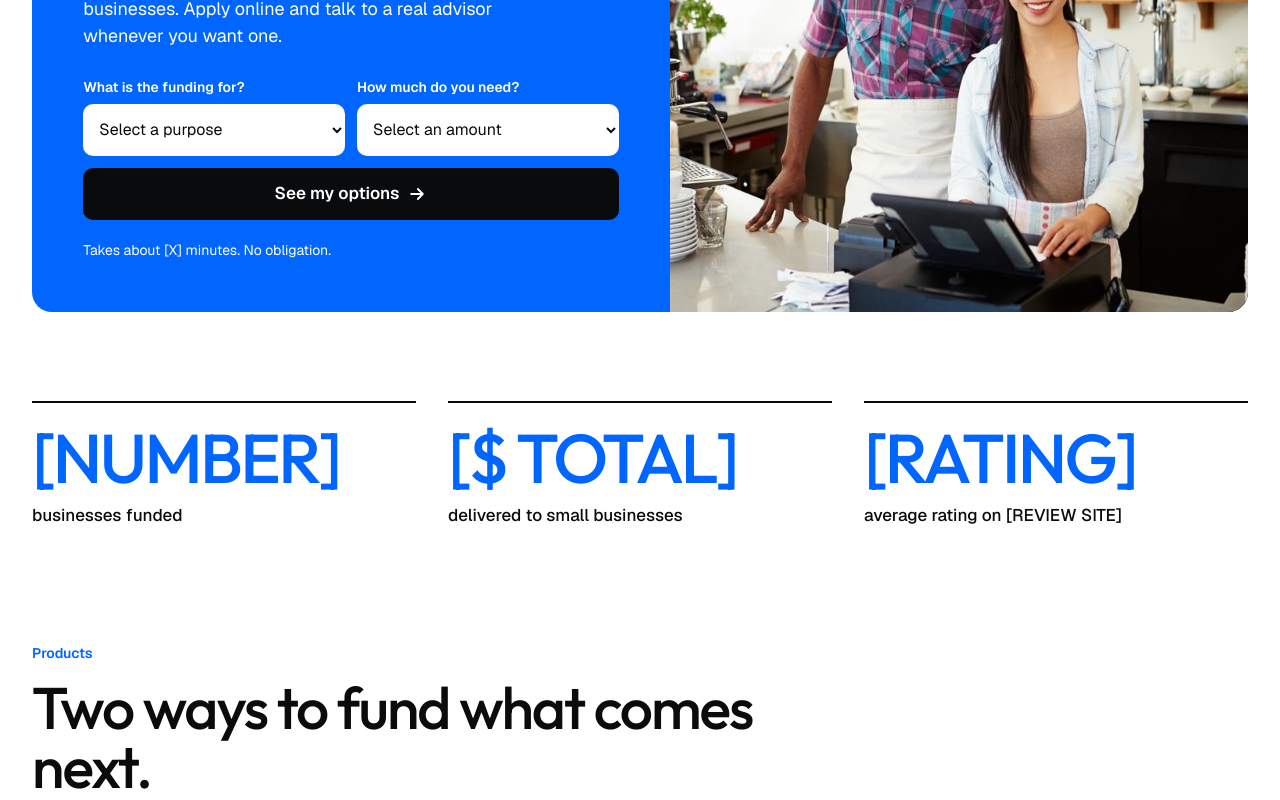
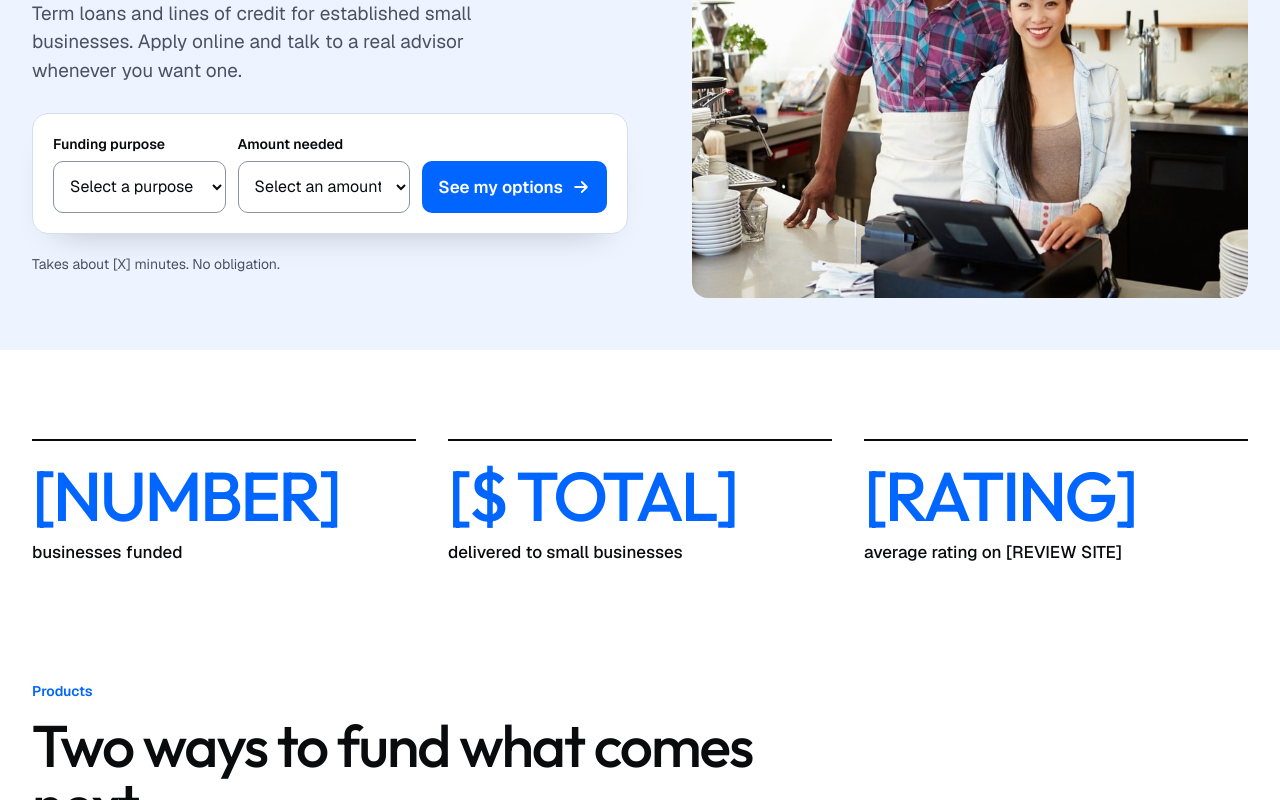
Before and after one commit to samson-ops/capdeck-business-loans, a plain HTML site: page index.html in a window 1280 px wide. Shown: the part 280-1080 px from the top of the page. Drawn offline with nearby package versions, Linux system fonts and the light colour scheme.

Commit message:
Add files via upload

```diff
--- a/index.html
+++ b/index.html
@@ -58,16 +58,15 @@ html{scroll-behavior:smooth}
 </div>
 </header>
 
-<section id="top">
-<div style="max-width: 1240px; margin: 0 auto; padding: 0 clamp(16px, 3vw, 32px)">
-<div style="background: var(--accent); color: #FFFFFF; border-radius: 20px; overflow: hidden; display: flex; flex-wrap: wrap">
-<div style="flex: 1 1 480px; min-width: 0; box-sizing: border-box; padding: clamp(28px, 4vw, 56px); display: flex; flex-direction: column; justify-content: center; gap: 20px">
-<h1 style="margin: 0; font-family: 'Outfit', 'Geist', system-ui, sans-serif; font-weight: 600; font-size: clamp(34px, 3.4vw, 48px); line-height: 1.08; letter-spacing: -0.02em">Capital that keeps pace with your business.</h1>
-<p style="margin: 0; font-size: 18px; max-width: 480px">Term loans and lines of credit for established small businesses. Apply online and talk to a real advisor whenever you want one.</p>
-<div id="apply" role="group" aria-label="Start your application" style="margin-top: 8px; display: flex; flex-wrap: wrap; align-items: flex-end; gap: 12px">
-<div style="flex: 1 1 180px; min-width: 0; display: flex; flex-direction: column; gap: 6px">
-<label for="purpose" style="font-size: 14px; font-weight: 600">What is the funding for?</label>
-<select id="purpose" name="purpose" style="width: 100%; height: 52px; box-sizing: border-box; padding: 0 12px; border: 0; border-radius: 10px; background: #FFFFFF; color: #0A0B0D; font-family: inherit; font-size: 16px">
+<section id="top" style="background: #EEF4FF">
+<div style="max-width: 1240px; margin: 0 auto; padding: clamp(32px, 4vw, 56px) clamp(16px, 3vw, 32px); display: flex; flex-wrap: wrap; align-items: center; gap: clamp(32px, 5vw, 72px)">
+<div style="flex: 1 1 460px; min-width: 0; display: flex; flex-direction: column; gap: 20px">
+<h1 style="margin: 0; font-family: 'Outfit', 'Geist', system-ui, sans-serif; font-weight: 600; font-size: clamp(36px, 3.8vw, 54px); line-height: 1.06; letter-spacing: -0.025em; text-wrap: balance">Capital that keeps pace with your business.</h1>
+<p style="margin: 0; font-size: 19px; color: #4A5261; max-width: 500px">Term loans and lines of credit for established small businesses. Apply online and talk to a real advisor whenever you want one.</p>
+<div id="apply" role="group" aria-label="Start your application" style="margin-top: 8px; box-sizing: border-box; background: #FFFFFF; border: 1px solid #D5DEEC; border-radius: 16px; box-shadow: 0 18px 36px -26px rgba(10, 11, 13, 0.35); padding: 20px; display: flex; flex-wrap: wrap; align-items: flex-end; gap: 12px">
+<div style="flex: 1 1 165px; min-width: 0; display: flex; flex-direction: column; gap: 6px">
+<label for="purpose" style="font-size: 14px; font-weight: 600">Funding purpose</label>
+<select id="purpose" name="purpose" style="width: 100%; height: 52px; box-sizing: border-box; padding: 0 12px; border: 1px solid #8A93A3; border-radius: 10px; background: #FFFFFF; color: #0A0B0D; font-family: inherit; font-size: 16px">
 <option value="">Select a purpose</option>
 <option value="working-capital">Working capital</option>
 <option value="equipment">Equipment</option>
@@ -77,9 +76,9 @@ html{scroll-behavior:smooth}
 <option value="other">Something else</option>
 </select>
 </div>
-<div style="flex: 1 1 180px; min-width: 0; display: flex; flex-direction: column; gap: 6px">
-<label for="amount" style="font-size: 14px; font-weight: 600">How much do you need?</label>
-<select id="amount" name="amount" style="width: 100%; height: 52px; box-sizing: border-box; padding: 0 12px; border: 0; border-radius: 10px; background: #FFFFFF; color: #0A0B0D; font-family: inherit; font-size: 16px">
+<div style="flex: 1 1 165px; min-width: 0; display: flex; flex-direction: column; gap: 6px">
+<label for="amount" style="font-size: 14px; font-weight: 600">Amount needed</label>
+<select id="amount" name="amount" style="width: 100%; height: 52px; box-sizing: border-box; padding: 0 12px; border: 1px solid #8A93A3; border-radius: 10px; background: #FFFFFF; color: #0A0B0D; font-family: inherit; font-size: 16px">
 <option value="">Select an amount</option>
 <option value="under-25k">Under $25,000</option>
 <option value="25k-100k">$25,000 to $100,000</option>
@@ -87,12 +86,11 @@ html{scroll-behavior:smooth}
 <option value="over-250k">Over $250,000</option>
 </select>
 </div>
-<a class="btn" href="#apply" style="flex: 1 1 100%; display: flex; align-items: center; justify-content: center; gap: 8px; min-height: 52px; border-radius: 10px; background: #0A0B0D; color: #FFFFFF; font-weight: 600; font-size: 17px; text-decoration: none">See my options<svg width="20" height="20" viewBox="0 0 24 24" fill="none" stroke="currentColor" stroke-width="2.2" stroke-linecap="round" stroke-linejoin="round" aria-hidden="true"><path d="M5 12h14M13 6l6 6-6 6"></path></svg></a>
+<a class="btn" href="#apply" style="flex: 1 1 165px; box-sizing: border-box; display: flex; align-items: center; justify-content: center; gap: 8px; min-height: 52px; padding: 0 16px; border-radius: 10px; background: var(--accent); color: #FFFFFF; font-weight: 600; font-size: 17px; white-space: nowrap; text-decoration: none">See my options<svg width="20" height="20" viewBox="0 0 24 24" fill="none" stroke="currentColor" stroke-width="2.2" stroke-linecap="round" stroke-linejoin="round" aria-hidden="true"><path d="M5 12h14M13 6l6 6-6 6"></path></svg></a>
 </div>
-<div style="font-size: 14px">Takes about [X] minutes. No obligation.</div>
+<div style="font-size: 14px; color: #4A5261">Takes about [X] minutes. No obligation.</div>
 </div>
-<div style="flex: 1 1 420px; min-width: 0; min-height: clamp(240px, 30vw, 420px); position: relative; background: #0A0B0D"><img src="assets/cafe-owners.jpg" alt="Two cafe owners smiling behind the counter of their coffee shop" width="982" height="652" style="position: absolute; inset: 0; display: block; width: 100%; height: 100%; object-fit: cover; object-position: center"></div>
-</div>
+<div style="flex: 1 1 420px; min-width: 0"><img src="assets/cafe-owners.jpg" alt="Two cafe owners smiling behind the counter of their coffee shop" width="982" height="652" style="display: block; width: 100%; height: auto; aspect-ratio: 5 / 4; object-fit: cover; object-position: center; border-radius: 16px"></div>
 </div>
 </section>
 
```
